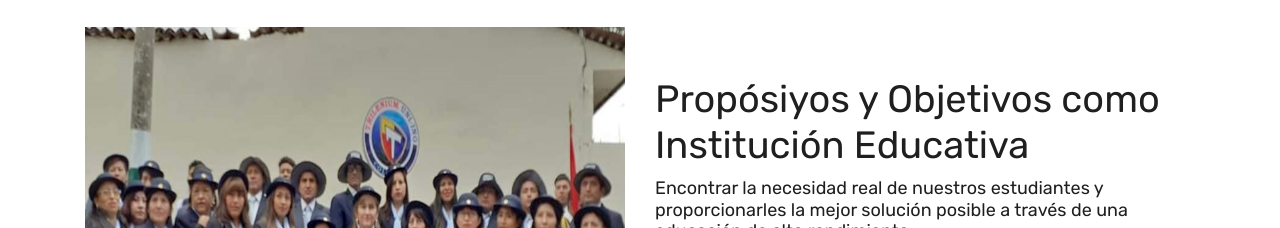
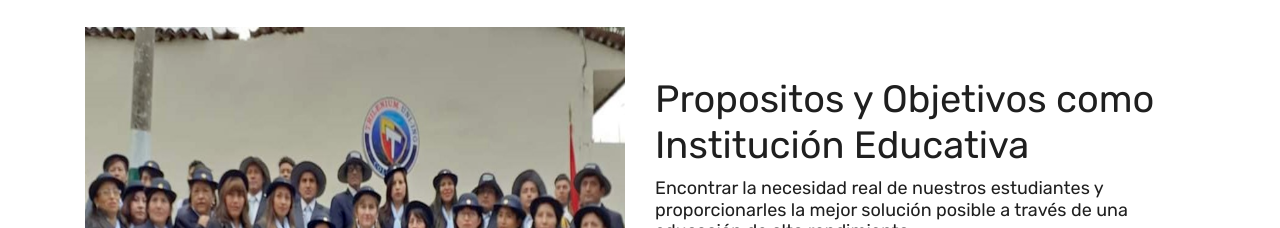
Before and after one commit to Ronald-0904/Trilenium, a plain HTML site: page index.html in a window 1280 px wide. Shown: the part 1609-1837 px from the top of the page. Drawn offline with Linux system fonts and the light colour scheme.

Commit message:
cambiotitulo

```diff
--- a/index.html
+++ b/index.html
@@ -197,7 +197,7 @@
                 </div><!-- end col -->
 				<div class="col-xl-6 col-lg-6 col-md-12 col-sm-12">
                     <div class="message-box">
-                        <h2>Propósiyos y Objetivos como Institución Educativa</h2>
+                        <h2>Propositos y Objetivos como Institución Educativa</h2>
                         <h3>Encontrar la necesidad real de nuestros estudiantes y proporcionarles la mejor solución posible a través de una educación
 							de alto rendimiento.</h3>
 						<h3>Brindar a nuestros estudiantes un ambiente de estudio cómodo, amable, exigente y con un nivel alto de exigencia.</h3>
```
